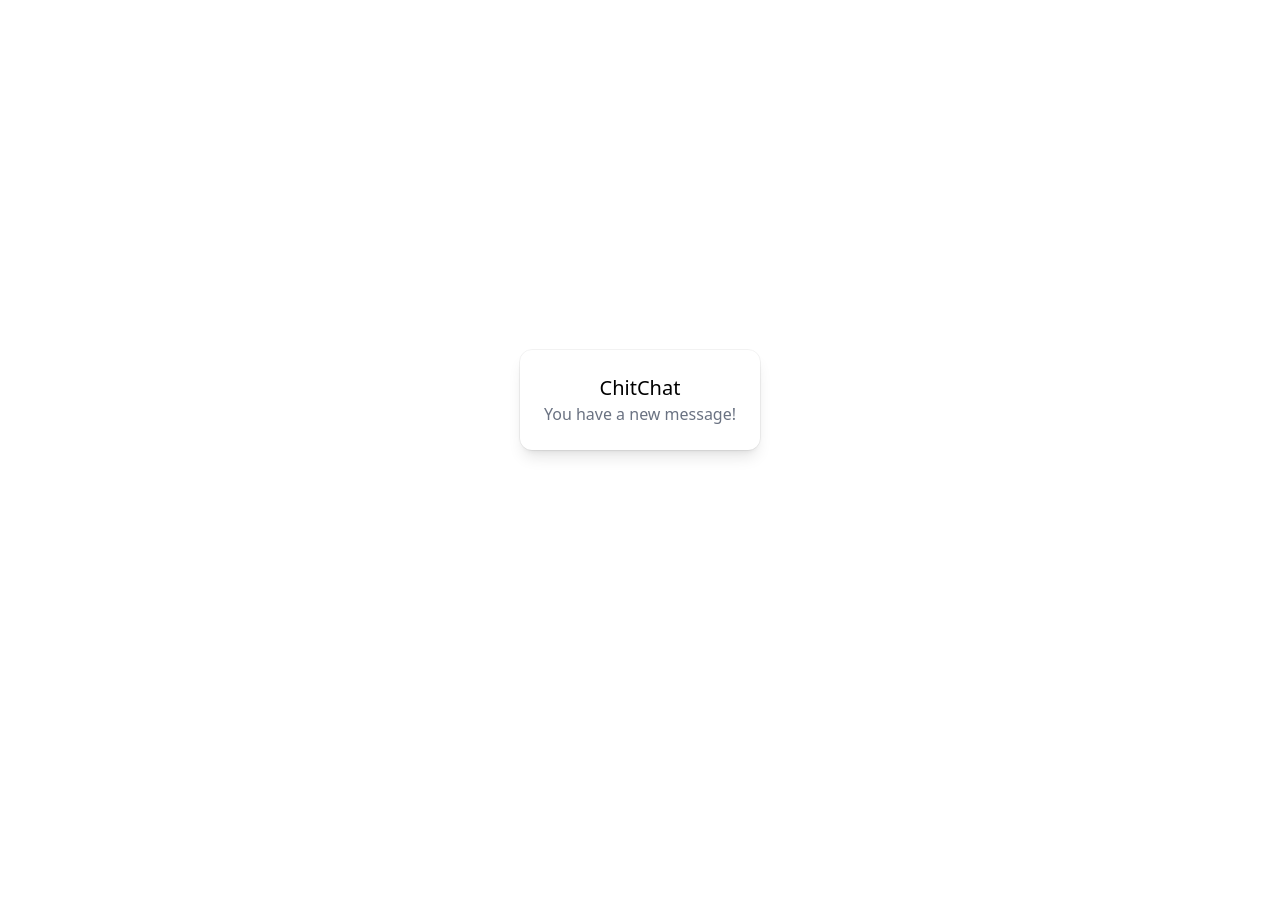
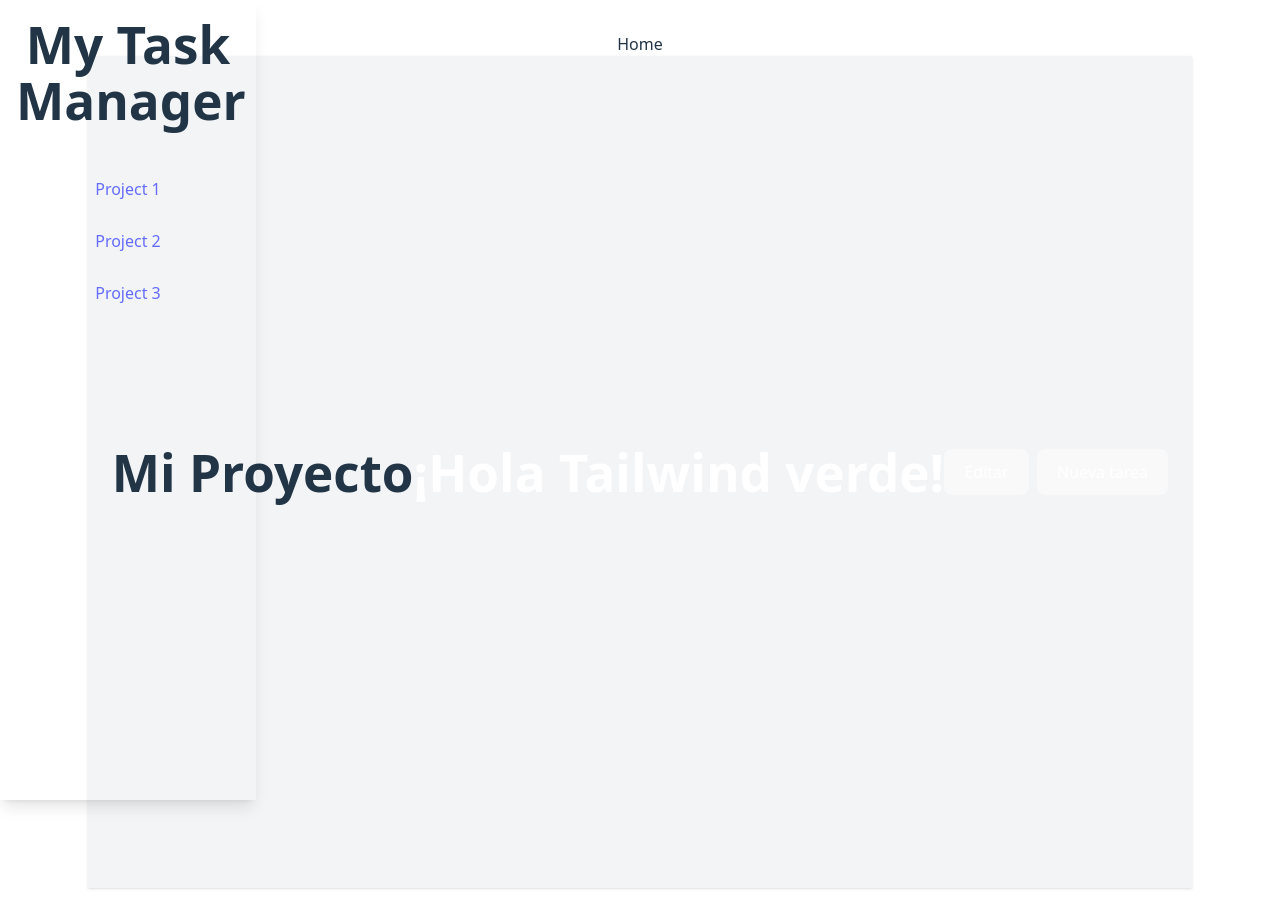
Before and after one commit to endyleyms/task-manager, a React (Vite) app: page / in a window 1280 px wide. Before the commit the page ends 800 px from the top, so only its background shows below. Built offline with nearby package versions, Linux system fonts and the light colour scheme.

Commit message:
configs 2

```diff
--- a/src/App.tsx
+++ b/src/App.tsx
@@ -1,20 +1,22 @@
-import { useState } from 'react'
-import reactLogo from './assets/react.svg'
-import viteLogo from '/vite.svg'
+import { BrowserRouter, Route, Routes } from "react-router-dom";
 import './App.css'
+import Sidebar from "./components/Organism/Sidebar";
+import Home from "./pages/Home";
 
 function App() {
 
   return (
-    <>
-      <div className='mx-auto flex max-w-sm items-center gap-x-4 rounded-xl bg-white p-6 shadow-lg outline outline-black/5 dark:bg-slate-800 dark:shadow-none dark:-outline-offset-1 dark:outline-white/10'>
-        <div>
-          <div className="text-xl font-medium text-black dark:text-white">ChitChat</div>
-          <p className="text-gray-500 dark:text-gray-400">You have a new message!</p>
-        </div>
+    <BrowserRouter>
+      <div className="flex">
+        <Sidebar />
+        <Routes>
+          <Route path="/" element={<Home />} />
+          <Route path="/login" />
+          <Route path="/chat" />
+        </Routes>
       </div>
+    </BrowserRouter>
 
-    </>
   )
 }
 
--- /dev/null
+++ b/src/components/Atom/ButtonUi.tsx
@@ -0,0 +1,10 @@
+export default function ButtonUi({ onClick, label }: { onClick: () => void; label: string }) {
+  return (
+    <button
+      onClick={onClick}
+      className="bg-blue-600 hover:bg-blue-700 text-white px-4 py-2 rounded"
+    >
+      {label}
+    </button>
+  );
+}
--- /dev/null
+++ b/src/components/Atom/Typography.tsx
@@ -0,0 +1,3 @@
+export default function Typography({ text }: { text: string }) {
+  return <h1 className="text-xl font-bold">{text}</h1>;
+}
--- /dev/null
+++ b/src/components/Organism/Header.tsx
@@ -0,0 +1,18 @@
+// components/organisms/Header.tsx
+import Typography from '../Atom/Typography';
+import ButtonUi from '../Atom/ButtonUi';
+
+export default function Header({ onEdit, onNewTask }: { onEdit: () => void, onNewTask: () => void }) {
+  return (
+    <header className="w-full flex items-center justify-between px-6 py-4 bg-gray-100 shadow">
+      <Typography text="Mi Proyecto" />
+      <div className="min-h-screen bg-greenCustom-600 text-white flex items-center justify-center">
+        <h1 className="text-3xl font-bold">¡Hola Tailwind verde!</h1>
+      </div>
+      <div className="flex gap-2">
+        <ButtonUi onClick={onEdit} label="Editar" />
+        <ButtonUi onClick={onNewTask} label="Nueva tarea" />
+      </div>
+    </header>
+  );
+}
--- /dev/null
+++ b/src/components/Organism/Sidebar.tsx
@@ -0,0 +1,14 @@
+import { Link } from "react-router-dom";
+
+export default function Sidebar() {
+  return (
+    <div className="w-64 h-screen bg-greenCustom-900 text-greenCustom-900 fixed top-0 left-0 p-4 flex flex-col gap-4 shadow-lg">
+      <h1 className="text-2xl font-bold mb-6">My Task Manager</h1>
+      <nav className="flex flex-col gap-3">
+        <Link to="/" className="hover:bg-greenCustom-600 px-3 py-2 rounded">Project 1</Link>
+        <Link to="/login" className="hover:bg-greenCustom-600 px-3 py-2 rounded">Project 2</Link>
+        <Link to="/chat" className="hover:bg-greenCustom-600 px-3 py-2 rounded">Project 3</Link>
+      </nav>
+    </div>
+  );
+}
--- a/src/index.css
+++ b/src/index.css
@@ -1,4 +1,8 @@
 @import "tailwindcss";
+@tailwind base;
+@tailwind components;
+@tailwind utilities;
+
 
 :root {
   font-family: system-ui, Avenir, Helvetica, Arial, sans-serif;
--- /dev/null
+++ b/src/pages/Home.tsx
@@ -0,0 +1,9 @@
+import Header from '../components/Organism/Header'
+
+export default function Home() {
+  return (
+    <div>Home
+      <Header onEdit={() => (console.log('hi'))} onNewTask={() => (console.log('hi'))} />
+    </div>
+  )
+}
--- a/vite.config.ts
+++ b/vite.config.ts
@@ -1,6 +1,6 @@
 import { defineConfig } from 'vite'
 import react from '@vitejs/plugin-react'
-import tailwindcss from '@tailwindcss/vite'
+import tailwindcss from '@tailwindcss'
 
 // https://vite.dev/config/
 export default defineConfig({
```
Also changed, not shown: package.json (+6 -2 lines), 1 other file (tests, documents, lock files or other folders).
